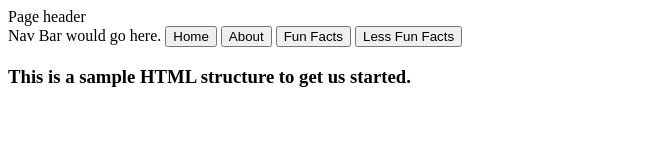
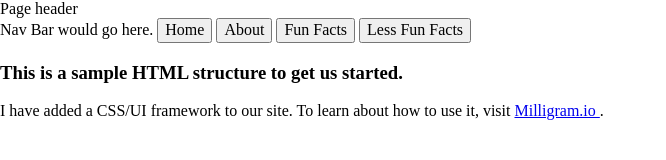
Before and after one commit to ScottEDubya/FullStackReact, a website: page client/index.html in a window 1280 px wide. Shown: the whole page, without its empty margins (0-666 px from the left). Drawn offline with nearby package versions, Linux system fonts and the light colour scheme; a small style sheet from the web is missing.

Commit message:
Tested jquery and added Milligram UI framework

```diff
--- a/client/index.html
+++ b/client/index.html
@@ -2,6 +2,15 @@
 <!--Only the head and body elements are supposed to be direct descendants of the html element. All others should be descendants of either the head or body-->
 
 <head>
+
+    <!-- Google Fonts  (used for Milligram)-->
+    <link rel="stylesheet" href="//fonts.googleapis.com/css?family=Roboto:300,300italic,700,700italic">
+    <!-- CSS Reset (used for Milligram)-->
+    <link rel="stylesheet" href="//cdn.rawgit.com/necolas/normalize.css/master/normalize.css">
+    <!-- Milligram CSS minified (used for Milligram)-->
+    <link rel="stylesheet" href="//cdn.rawgit.com/milligram/milligram/master/dist/milligram.min.css">
+
+    <!-- You should properly set the path from the main file. -->
     <script src="js/jquery-3.2.1.slim.min.js"></script>
     <script src="js/main.js"></script>
     <link rel="stylesheet" type="text/css" href="css/main.css">
@@ -30,6 +39,7 @@
             <!--You can use a nav element just about anywhere-->
         </nav>
         <article>
+            I have added a CSS/UI framework to our site. To learn about how to use it, visit <a href="milligram.io">Milligram.io </a>.
             <!--If your web page contains a blog post or news article it makes sense to wrap the whole article in article tags-->
             <aside>
                 <!--The aside tag can be used within an article or outside of it. It is used to mark content that is related but not central to the main content of the page-->
--- a/client/js/main.js
+++ b/client/js/main.js
@@ -0,0 +1,7 @@
+//this works, proof that jquery is alive and well on our site
+$('document').ready(function() {
+   //once the page loads, wait 3 seconds, then show an alert!
+    setTimeout(function() {
+        alert("It has been 3 seconds!");
+    }, 3000);
+});
```
